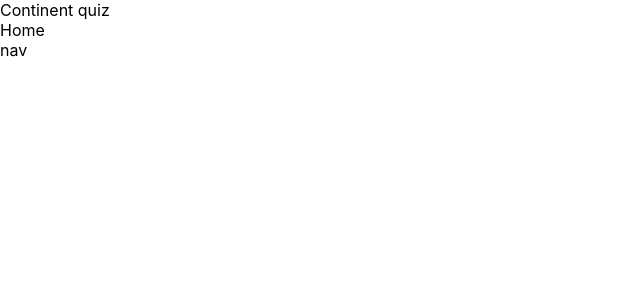
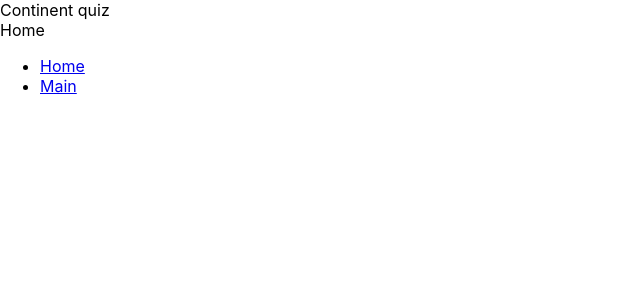
Before and after one commit to NBlasko/front-test-app, a React (Create React App) app: page / in a window 1280 px wide. Shown: the top 300 px of the page, without its empty margins (0-640 px from the left). Built offline with nearby package versions, Linux system fonts and the light colour scheme.

Commit message:
populate navbar component

```diff
--- a/src/components/navbar/Navbar.js
+++ b/src/components/navbar/Navbar.js
@@ -1,12 +1,22 @@
 import React from 'react';
-
+import { NavLink, withRouter } from 'react-router-dom'
 
 const Navbar = (props) => {
+  const { pathname } = props.location;
+  let naviLinks = null;
+  if (pathname !== "/main")
+    naviLinks = <ul>
+      <li><NavLink exact to="/">Home</NavLink></li>
+      <li><NavLink to='/main'>Main</NavLink></li>
+    </ul>;
+
+  if (pathname === "/results")
+    naviLinks = <NavLink exact to="/">Finish</NavLink>;
 
   return (
     <div >
-      nav
+      {naviLinks}
     </div>
   )
 }
-export default Navbar
+export default withRouter(Navbar)
```
Also changed, not shown: src/logo.svg (deleted).
